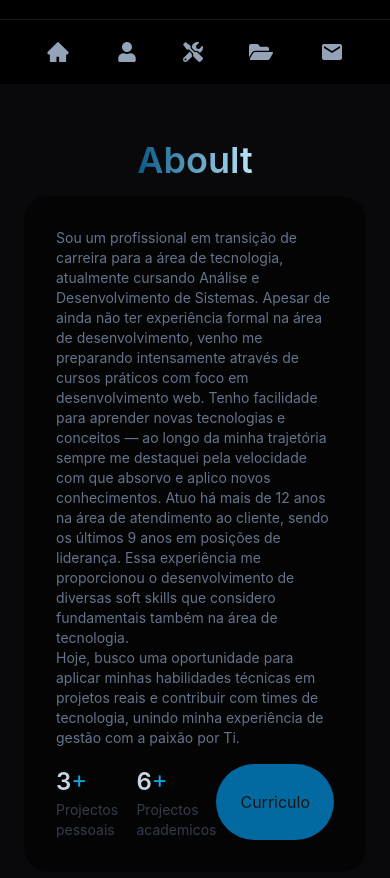
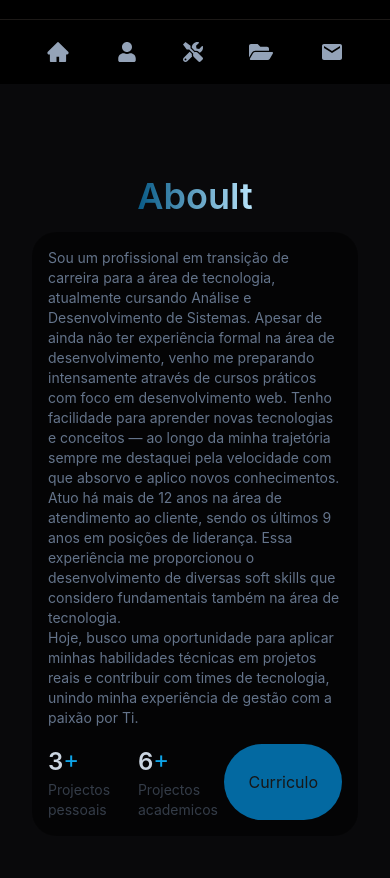
Before and after one commit to walacer72/portfolio-walace, a Next.js app: page / in a window 390 px wide. Shown: the part 760-1638 px from the top of the page. Built offline with nearby package versions, Linux system fonts and the light colour scheme.

Commit message:
acerto tamanho area aboult

```diff
--- a/src/components/aboult.tsx
+++ b/src/components/aboult.tsx
@@ -5,9 +5,9 @@ export const Aboult = () => {
 
     return (
         <div id='Aboult' className="min-h-screen w-screen flex justify-center items-center">
-            <div className="flex flex-col gap-4 md:gap-8 justify-center items-center w-full max-w-6xl p-2 md:p-8 mx-4">
+            <div className="flex flex-col gap-4 md:gap-8 justify-center items-center w-full max-w-6xl p-4 md:p-8 mx-4">
                 <h1 className="bg-gradient-to-r from-sky-800 to-sky-200 bg-clip-text text-4xl font-semibold text-transparent">Aboult</h1>
-                <div className="flex flex-col md:gap-8 p-8 bg-[rgba(0,0,0,0.5)] rounded-3xl">
+                <div className="flex flex-col md:gap-8 p-4 md:p-8 bg-[rgba(0,0,0,0.5)] rounded-3xl">
                     <p className="text-sm text-slate-500 md:leading-relaxed">Sou um profissional em transição de carreira para a área de tecnologia, atualmente cursando Análise e Desenvolvimento de Sistemas. Apesar de ainda não ter experiência formal na área de desenvolvimento, venho me preparando intensamente através de cursos práticos com foco em desenvolvimento web.
 
                         Tenho facilidade para aprender novas tecnologias e conceitos — ao longo da minha trajetória sempre me destaquei pela velocidade com que absorvo e aplico novos conhecimentos.
@@ -34,7 +34,7 @@ export const Aboult = () => {
                                 <p className="text-sm text-slate-500 opacity-50">Projectos academicos</p>
                             </div>
                         </div>
-                        <button className="bg-sky-700 rounded-full transition-all ease-in px-6 hover:-translate-y-2">Curriculo</button>
+                        <button className="bg-sky-700 rounded-full inline-block transition-all ease-in px-6 hover:-translate-y-2">Curriculo</button>
                     </div>
                 </div>
             </div>
```
